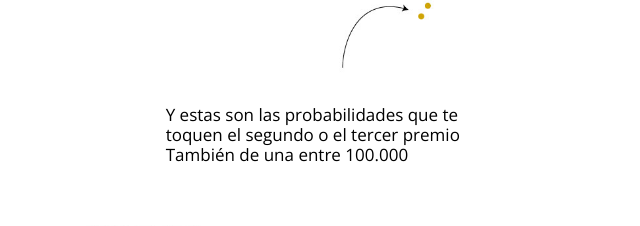
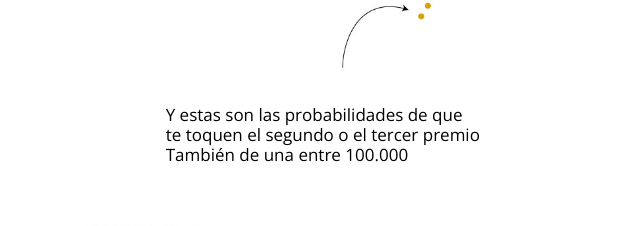
Before and after one commit to VangData/2020, a plain HTML site: page LotoPrevia5/LotoGran.html in a window 1280 px wide. Shown: the part 199-425 px from the top of the page, 485-1125 px from the left. Drawn offline with nearby package versions, Linux system fonts and the light colour scheme; a script that the page names is missing.

Commit message:
Update LotoGran.html

```diff
--- a/LotoPrevia5/LotoGran.html
+++ b/LotoPrevia5/LotoGran.html
@@ -177,12 +177,12 @@
 			<p class="g-pstyle0">números que hay en el bombo</p>
 		</div>
 		<div id="g-ai0-2" class="g-Capa_1 g-aiAbs g-aiPointText" style="top:15.4148%;margin-top:-31.5px;left:50.8465%;width:319px;">
-			<p class="g-pstyle0">Y estas son las probabilidades que te </p>
-			<p class="g-pstyle0">toquen el segundo o el tercer premio</p>
+			<p class="g-pstyle0">Y estas son las probabilidades de que</p>
+			<p class="g-pstyle0">te toquen el segundo o el tercer premio</p>
 			<p class="g-pstyle0">También de una entre 100.000</p>
 		</div>
 		<div id="g-ai0-3" class="g-Capa_1 g-aiAbs g-aiPointText" style="top:26.5563%;margin-top:-62.1px;left:49.9896%;margin-left:-196.5px;width:393px;">
-			<p class="g-pstyle1">En cambio este gran circulo representa </p>
+			<p class="g-pstyle1">En cambio este gran círculo representa </p>
 			<p class="g-pstyle1">la probabilidad de que no te toque</p>
 			<p class="g-pstyle1">ni el primero ni el segundo ni el tercer premio. </p>
 			<p class="g-pstyle1">Que es lo que ocurrirá con una probabilidad </p>
@@ -228,12 +228,12 @@
 			<p class="g-pstyle0">números que hay en el bombo</p>
 		</div>
 		<div id="g-ai1-2" class="g-Capa_1 g-aiAbs g-aiPointText" style="top:14.0368%;margin-top:-29.7px;left:10.5081%;width:302px;">
-			<p class="g-pstyle0">Y estas son las probabilidades que te </p>
+			<p class="g-pstyle0">Y estas son las probabilidades de que te</p>
 			<p class="g-pstyle0">toquen el segundo o el tercer premio</p>
 			<p class="g-pstyle0">También de una entre 100.000</p>
 		</div>
 		<div id="g-ai1-3" class="g-Capa_1 g-aiAbs" style="top:18.8482%;left:49.6875%;margin-left:-44.2187%;width:88.4375%;font-family: Tiempos Text Regular, Open Sans;">
-			<p class="g-pstyle1">En cambio este gran circulo representa la probabilidad de que no te toque ni el primero ni el segundo ni el tercer premio. Que es lo que ocurrirá con una probabilidad de 99.997 entre 100.000.</p>
+			<p class="g-pstyle1">En cambio este gran círculo representa la probabilidad de que no te toque ni el primero ni el segundo ni el tercer premio. Que es lo que ocurrirá con una probabilidad de 99.997 entre 100.000.</p>
 		</div>
 		<div id="g-ai1-4" class="g-Capa_1 g-aiAbs" style="top:27.0942%;left:3.2813%;width:90.625%;">
 			<p class="g-pstyle2">Tradicionalmente, la Lotería de Navidad expedía 85.000 números y un total de 13.334 premios hasta que el año 2011 se modificó el funcionamiento para ampliar los números hasta 100.000. </p>
```
